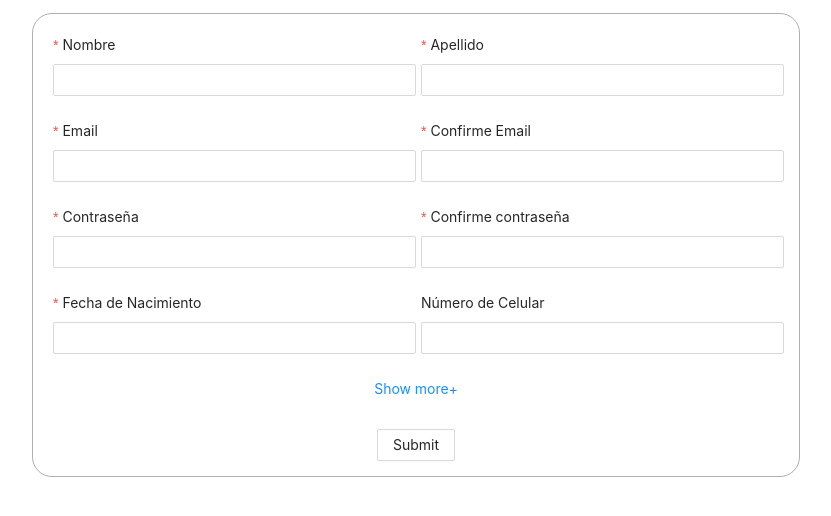
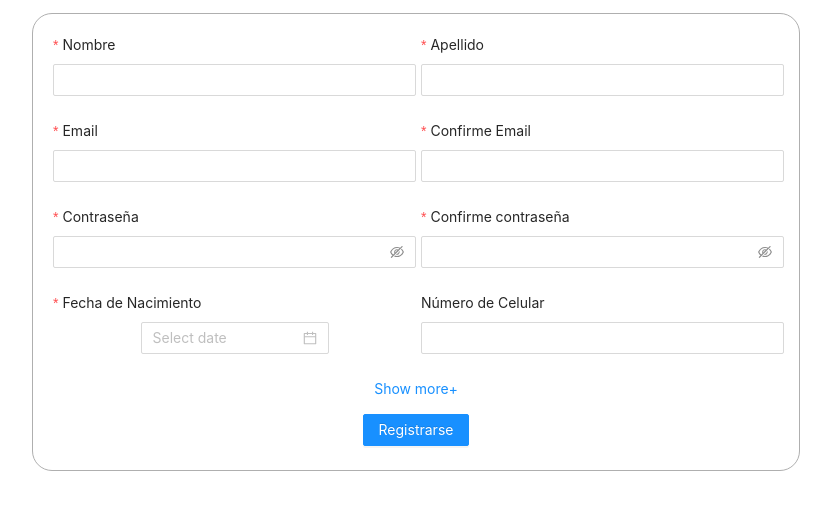
Before and after one commit to pabloluceroschneider/co-alquilando-frontend, a React (Create React App) app: page /sign-in in a window 1280 px wide. Shown: the top 516 px of the page, without its empty margins (224-1055 px from the left). Built offline with nearby package versions, Linux system fonts and the light colour scheme.

Commit message:
refacor: Quito codigo comentado

```diff
--- a/src/components/CustomizedForm/index.js
+++ b/src/components/CustomizedForm/index.js
@@ -1,8 +1,7 @@
 import React, { useState } from 'react';
-import { Form, Input, Button, Divider, DatePicker, notification, Upload, Select } from 'antd';
-import { UploadOutlined, DownOutlined, UpOutlined } from '@ant-design/icons';
+import { Form, Button, notification } from 'antd';
 import { useHistory } from 'react-router-dom';
-const { Option } = Select;
+import InputRepository from './InputRepository';
 
 const Row = (props) => {
 	const { fields } = props;
@@ -14,14 +13,20 @@ const Row = (props) => {
 						key={element.label}
 						label={element.label}
 						name={element.name}
-						rules={ element.required ? [
-							{
-								required: true,
-								message: 'Please input your username!'
-							}
-						]: false}
+						rules={
+							element.required ? (
+								[
+									{
+										required: true,
+										message: `Porfavor, ingrese ${element.label}`
+									}
+								]
+							) : (
+								false
+							)
+						}
 					>
-						<Input />
+						{InputRepository( element )}
 					</Form.Item>
 				);
 			})}
@@ -36,6 +41,26 @@ const CustomizedForm = (props) => {
 	const [ customizeForm ] = Form.useForm();
 	const [ showSecondary, setShowSecondary ] = useState(false);
 	const [ showTertiary, setShowTertiary ] = useState(false);
+	const history = useHistory();
+
+
+	const onFinish = (values) => {
+		console.log(values)
+		notification.success({
+			message: `Usuario registrado`,
+			placement: 'bottomLeft'
+		});
+		history.push('/');
+	};
+
+	const onFinishFailed = values => {
+		console.log(values)
+
+		notification.error({
+			message: `No se pudo registrar usuario`,
+			placement: 'bottomLeft'
+		});
+	};
 
 	return (
 		<div className="customizedForm">
@@ -44,8 +69,8 @@ const CustomizedForm = (props) => {
 				initialValues={{
 					remember: true
 				}}
-				// onFinish={onFinish}
-				// onFinishFailed={onFinishFailed}
+				onFinish={onFinish}
+				onFinishFailed={onFinishFailed}
 				form={customizeForm}
 				layout={layout}
 			>
@@ -71,7 +96,16 @@ const CustomizedForm = (props) => {
 
 				{showSecondary ? (
 					<p>
-						<a href="##" onClick={ (tertiaries && !showTertiary) ? () => setShowTertiary(!showTertiary) : () => setShowSecondary(false)}>
+						<a
+							href="##"
+							onClick={
+								tertiaries && !showTertiary ? (
+									() => setShowTertiary(!showTertiary)
+								) : (
+									() => setShowSecondary(false)
+								)
+							}
+						>
 							{tertiaries && !showTertiary ? 'Show more+' : showTertiary ? null : 'Show less-'}
 						</a>
 					</p>
@@ -85,253 +119,26 @@ const CustomizedForm = (props) => {
 
 				{showTertiary ? (
 					<p>
-						<a href="##" onClick={() => {
-							setShowTertiary(false);
-							setShowSecondary(false);
-						}}>
+						<a
+							href="##"
+							onClick={() => {
+								setShowTertiary(false);
+								setShowSecondary(false);
+							}}
+						>
 							{showTertiary ? 'Show less-' : null}
 						</a>
 					</p>
 				) : null}
 
-				<Button id="submit-customizedForm">Submit</Button>
+				<Form.Item>
+					<Button type="primary" htmlType="submit">
+						Registrarse
+					</Button>
+				</Form.Item>
 			</Form>
 		</div>
 	);
 };
 
-// const CustomizeForm = () => {
-// 	const [ provinces, setProvinces ] = useState(null);
-// 	const [ showMore, setShowMore ] = useState(false);
-// 	const [ form ] = Form.useForm();
-// 	let sexOptions = [ 'Femenino', 'Masculino', 'Otro' ];
-// 	let history = useHistory();
-
-// 	const onFinish = (values) => {
-// 		notification.success({
-// 			message: `Usuario registrado`,
-// 			placement: 'bottomLeft'
-//         });
-// 		history.push('/');
-// 	};
-
-// 	const onFinishFailed = () => {
-// 		notification.error({
-// 			message: `No se pudo registrar usuario`,
-// 			placement: 'bottomLeft'
-// 		});
-// 	};
-
-// 	const getProvinces = () => {
-// 		if (!provinces) {
-// 			fetch('https://apis.datos.gob.ar/georef/api/provincias')
-// 				.then(function(response) {
-// 					return response.json();
-// 				})
-// 				.then(function(myJson) {
-// 					setProvinces(myJson.provincias);
-// 				});
-// 		}
-// 	};
-
-// 	return (
-// 		<Form
-// 			name="sign-in"
-// 			initialValues={{
-// 				remember: true
-// 			}}
-// 			onFinish={onFinish}
-// 			onFinishFailed={onFinishFailed}
-// 			form={form}
-// 			layout="vertical"
-// 		>
-// 			<div className="group">
-// 				<Form.Item
-// 					label="Nombre"
-// 					name="userName"
-// 					rules={[
-// 						{
-// 							required: true,
-// 							message: 'Please input your username!'
-// 						}
-// 					]}
-// 				>
-// 					<Input />
-// 				</Form.Item>
-
-// 				<Form.Item
-// 					label="Apellido"
-// 					name="userSurname"
-// 					rules={[
-// 						{
-// 							required: true,
-// 							message: 'Please input your username!'
-// 						}
-// 					]}
-// 				>
-// 					<Input />
-// 				</Form.Item>
-// 			</div>
-
-// 			<div className="group">
-// 				<Form.Item
-// 					label="Email"
-// 					name="userEmail"
-// 					rules={[
-// 						{
-// 							required: true,
-// 							message: 'Please input your username!'
-// 						}
-// 					]}
-// 				>
-// 					<Input />
-// 				</Form.Item>
-
-// 				<Form.Item
-// 					label="Confirme email"
-// 					name="userConfirmEmail"
-// 					rules={[
-// 						{
-// 							required: true,
-// 							message: 'Please input your username!'
-// 						}
-// 					]}
-// 				>
-// 					<Input />
-// 				</Form.Item>
-// 			</div>
-
-// 			<div className="group">
-// 				<Form.Item
-// 					label="Contraseña"
-// 					name="userPassword"
-// 					rules={[
-// 						{
-// 							required: true,
-// 							message: 'Please input your password!'
-// 						}
-// 					]}
-// 				>
-// 					<Input.Password />
-// 				</Form.Item>
-
-// 				<Form.Item
-// 					label="Confirme contraseña"
-// 					name="userConfirmPassword"
-// 					rules={[
-// 						{
-// 							required: true,
-// 							message: 'Please input your password!'
-// 						}
-// 					]}
-// 				>
-// 					<Input.Password />
-// 				</Form.Item>
-// 			</div>
-
-// 			<div className="group">
-// 				<Form.Item
-// 					label="Fecha de Nacimiento"
-// 					name="userBirthDate"
-// 					rules={[
-// 						{
-// 							required: true,
-// 							message: 'Please input your username!'
-// 						}
-// 					]}
-// 				>
-// 					<DatePicker />
-// 				</Form.Item>
-// 				<Form.Item label="Número de Celular" name="userPhone">
-// 					<Input />
-// 				</Form.Item>
-// 			</div>
-
-//             { showMore ? ( <>
-// 			<Divider />
-// 			<div className="group">
-// 				<Form.Item label="Documento de Identidad" name="userDni">
-// 					<Input />
-// 				</Form.Item>
-
-// 				<Form.Item label="Sexo" name="userSex">
-// 					<Select allowClear>
-// 						{sexOptions.map((s) => {
-// 							return (
-// 								<Option key={s} value={s}>
-// 									{s}
-// 								</Option>
-// 							);
-// 						})}
-// 					</Select>
-// 				</Form.Item>
-// 			</div>
-
-// 			<div className="group">
-// 				<Form.Item label="Nacionalidad" name="userNationality">
-// 					<Input />
-// 				</Form.Item>
-
-// 				<Form.Item label="Ciudad" name="userCity">
-// 					<Select allowClear onClick={getProvinces()}>
-// 						{provinces ? (
-// 							provinces.map((p) => {
-// 								return (
-// 									<Option key={p.id} value={p.nombre}>
-// 										{p.nombre}
-// 									</Option>
-// 								);
-// 							})
-// 						) : null}
-// 					</Select>
-// 				</Form.Item>
-// 			</div>
-
-// 			<div className="group">
-// 				<Form.Item label="Descripción Personal" name="userDescription">
-// 					<Input.TextArea />
-// 				</Form.Item>
-
-// 				<Form.Item label="Cargar Imagen">
-// 					<Upload>
-// 						<Button>
-// 							<UploadOutlined /> Subir
-// 						</Button>
-// 					</Upload>
-// 				</Form.Item>
-// 			</div>
-
-// 			<Divider />
-// 			<Form.Item label="Preferencias" name="userPreferences">
-//                 <Form.Item label="Tipología" name="userPreferences.typology">
-//                     <Input />
-//                 </Form.Item>
-// 			</Form.Item>
-//             </>
-//             ) : null }
-
-//             <div className="group">
-//                 <div>
-//                     { !showMore ?
-//                     <div onClick={() => setShowMore(!showMore)} style={{display:'inline'}}>
-//                         <DownOutlined/>
-//                     <span style={{marginLeft:5}}>Mostrar más</span>
-//                     </div> :
-//                     <div onClick={() => setShowMore(!showMore)} style={{display:'inline'}}>
-//                     <UpOutlined/>
-//                     <span style={{marginLeft:5}}>Mostrar menos</span>
-//                 </div>
-//                 }
-//                 </div>
-//                 <Form.Item name="submit-sign-in" style={{alignItems:'right'}}>
-//                     <Button type="primary" htmlType="submit">
-//                         Registrarse
-//                     </Button>
-//                 </Form.Item>
-//             </div>
-
-// 		</Form>
-// 	);
-// };
-
 export default CustomizedForm;
```
